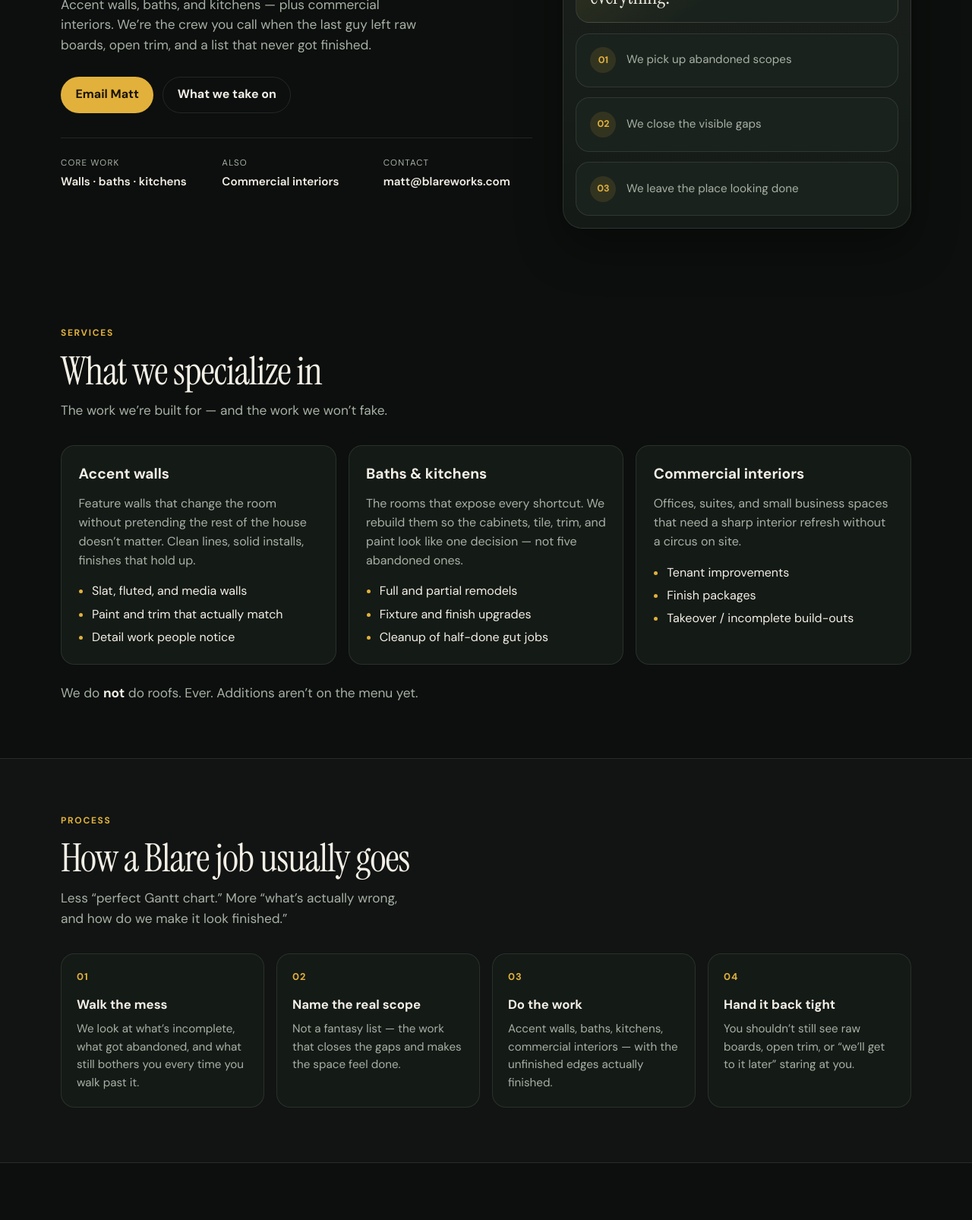
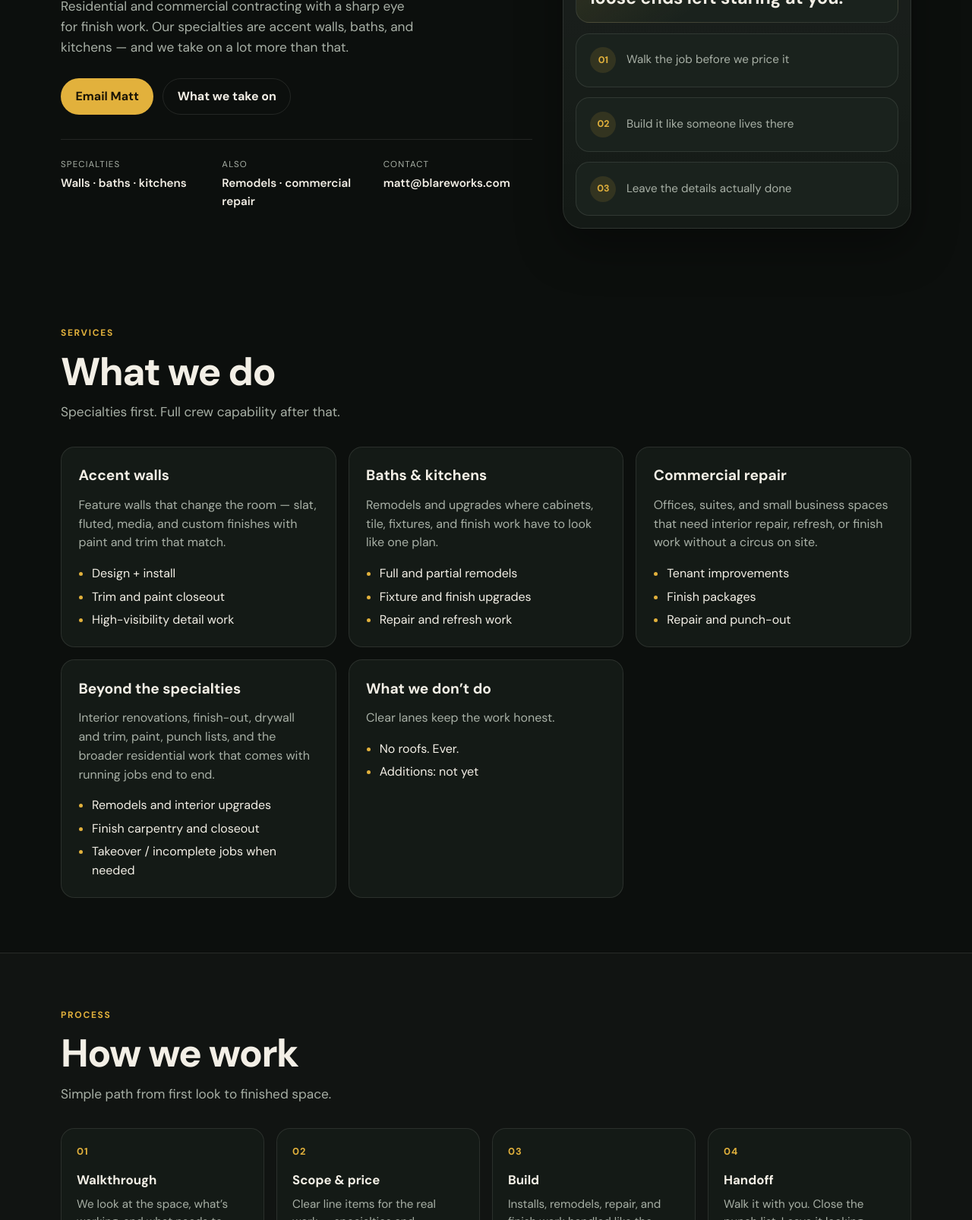
Before and after one commit to blaregroup/blareworks, a plain HTML site: page index.html in a window 1280 px wide. Shown: the part 292-1898 px from the top of the page at 76% size. Drawn offline with Linux system fonts and the light colour scheme.

Commit message:
Broaden Blare scope and ditch awkward title styling
Wider services beyond specialties, rename process heading, remove
Gantt line, switch section titles to bold DM Sans.

```diff
--- a/index.html
+++ b/index.html
@@ -4,14 +4,14 @@
   <meta charset="utf-8" />
   <meta name="viewport" content="width=device-width, initial-scale=1" />
   <title>Blare Contractor Group | Built Better</title>
-  <meta name="description" content="Blare Contractor Group — accent walls, baths, and kitchens, plus commercial interiors. We finish the incomplete work other crews leave behind." />
+  <meta name="description" content="Blare Contractor Group — residential and commercial contracting. Specialties in accent walls, baths, and kitchens. Clean installs, honest finish work." />
   <meta property="og:title" content="Blare Contractor Group" />
   <meta property="og:description" content="Built better." />
   <meta property="og:url" content="https://blareworks.com/" />
   <meta name="theme-color" content="#0c0f0d" />
   <link rel="preconnect" href="https://fonts.googleapis.com" />
   <link rel="preconnect" href="https://fonts.gstatic.com" crossorigin />
-  <link href="https://fonts.googleapis.com/css2?family=DM+Sans:ital,opsz,wght@0,9..40,400;0,9..40,500;0,9..40,600;0,9..40,700;1,9..40,400&family=Instrument+Serif:ital@0;1&display=swap" rel="stylesheet" />
+  <link href="https://fonts.googleapis.com/css2?family=DM+Sans:ital,opsz,wght@0,9..40,400;0,9..40,500;0,9..40,600;0,9..40,700;0,9..40,800;1,9..40,400&display=swap" rel="stylesheet" />
   <link rel="stylesheet" href="styles.css" />
 </head>
 <body>
@@ -46,19 +46,19 @@
         <div class="hero-copy">
           <p class="eyebrow">Blare Contractor Group · blareworks.com</p>
           <h1>Built <em>better.</em></h1>
-          <p class="lede">Accent walls, baths, and kitchens — plus commercial interiors. We’re the crew you call when the last guy left raw boards, open trim, and a list that never got finished.</p>
+          <p class="lede">Residential and commercial contracting with a sharp eye for finish work. Our specialties are accent walls, baths, and kitchens — and we take on a lot more than that.</p>
           <div class="hero-actions">
             <a class="btn btn-primary" href="#contact">Email Matt</a>
             <a class="btn btn-ghost" href="#services">What we take on</a>
           </div>
           <dl class="hero-stats">
             <div>
-              <dt>Core work</dt>
+              <dt>Specialties</dt>
               <dd>Walls · baths · kitchens</dd>
             </div>
             <div>
               <dt>Also</dt>
-              <dd>Commercial interiors</dd>
+              <dd>Remodels · commercial repair</dd>
             </div>
             <div>
               <dt>Contact</dt>
@@ -68,20 +68,20 @@
         </div>
         <aside class="hero-panel" aria-hidden="true">
           <div class="panel-card panel-main">
-            <span class="panel-kicker">How we see it</span>
-            <p>Half-finished trim is half-finished everything.</p>
+            <span class="panel-kicker">Standard</span>
+            <p>Clean installs. Honest finish. No loose ends left staring at you.</p>
           </div>
           <div class="panel-card panel-secondary">
             <span>01</span>
-            <p>We pick up abandoned scopes</p>
+            <p>Walk the job before we price it</p>
           </div>
           <div class="panel-card panel-secondary">
             <span>02</span>
-            <p>We close the visible gaps</p>
+            <p>Build it like someone lives there</p>
           </div>
           <div class="panel-card panel-secondary">
             <span>03</span>
-            <p>We leave the place looking done</p>
+            <p>Leave the details actually done</p>
           </div>
         </aside>
       </div>
@@ -91,39 +91,57 @@
       <div class="wrap">
         <div class="section-head">
           <p class="eyebrow">Services</p>
-          <h2>What we specialize in</h2>
-          <p class="section-lede">The work we’re built for — and the work we won’t fake.</p>
+          <h2>What we do</h2>
+          <p class="section-lede">Specialties first. Full crew capability after that.</p>
         </div>
         <div class="cards">
           <article class="card">
             <h3>Accent walls</h3>
-            <p>Feature walls that change the room without pretending the rest of the house doesn’t matter. Clean lines, solid installs, finishes that hold up.</p>
+            <p>Feature walls that change the room — slat, fluted, media, and custom finishes with paint and trim that match.</p>
             <ul>
-              <li>Slat, fluted, and media walls</li>
-              <li>Paint and trim that actually match</li>
-              <li>Detail work people notice</li>
+              <li>Design + install</li>
+              <li>Trim and paint closeout</li>
+              <li>High-visibility detail work</li>
             </ul>
           </article>
           <article class="card">
             <h3>Baths &amp; kitchens</h3>
-            <p>The rooms that expose every shortcut. We rebuild them so the cabinets, tile, trim, and paint look like one decision — not five abandoned ones.</p>
+            <p>Remodels and upgrades where cabinets, tile, fixtures, and finish work have to look like one plan.</p>
             <ul>
               <li>Full and partial remodels</li>
               <li>Fixture and finish upgrades</li>
-              <li>Cleanup of half-done gut jobs</li>
+              <li>Repair and refresh work</li>
             </ul>
           </article>
           <article class="card">
-            <h3>Commercial interiors</h3>
-            <p>Offices, suites, and small business spaces that need a sharp interior refresh without a circus on site.</p>
+            <h3>Commercial repair</h3>
+            <p>Offices, suites, and small business spaces that need interior repair, refresh, or finish work without a circus on site.</p>
             <ul>
               <li>Tenant improvements</li>
               <li>Finish packages</li>
-              <li>Takeover / incomplete build-outs</li>
+              <li>Repair and punch-out</li>
             </ul>
           </article>
         </div>
-        <p class="section-lede" style="margin-top:1.5rem;max-width:46ch">We do <strong style="color:var(--text)">not</strong> do roofs. Ever. Additions aren’t on the menu yet.</p>
+        <div class="cards" style="margin-top:1rem">
+          <article class="card">
+            <h3>Beyond the specialties</h3>
+            <p>Interior renovations, finish-out, drywall and trim, paint, punch lists, and the broader residential work that comes with running jobs end to end.</p>
+            <ul>
+              <li>Remodels and interior upgrades</li>
+              <li>Finish carpentry and closeout</li>
+              <li>Takeover / incomplete jobs when needed</li>
+            </ul>
+          </article>
+          <article class="card">
+            <h3>What we don’t do</h3>
+            <p>Clear lanes keep the work honest.</p>
+            <ul>
+              <li>No roofs. Ever.</li>
+              <li>Additions: not yet</li>
+            </ul>
+          </article>
+        </div>
       </div>
     </section>
 
@@ -131,25 +149,25 @@
       <div class="wrap">
         <div class="section-head">
           <p class="eyebrow">Process</p>
-          <h2>How a Blare job usually goes</h2>
-          <p class="section-lede">Less “perfect Gantt chart.” More “what’s actually wrong, and how do we make it look finished.”</p>
+          <h2>How we work</h2>
+          <p class="section-lede">Simple path from first look to finished space.</p>
         </div>
         <ol class="steps">
           <li>
-            <h3>Walk the mess</h3>
-            <p>We look at what’s incomplete, what got abandoned, and what still bothers you every time you walk past it.</p>
+            <h3>Walkthrough</h3>
+            <p>We look at the space, what’s working, and what needs to change.</p>
           </li>
           <li>
-            <h3>Name the real scope</h3>
-            <p>Not a fantasy list — the work that closes the gaps and makes the space feel done.</p>
+            <h3>Scope &amp; price</h3>
+            <p>Clear line items for the real work — specialties and everything around them.</p>
           </li>
           <li>
-            <h3>Do the work</h3>
-            <p>Accent walls, baths, kitchens, commercial interiors — with the unfinished edges actually finished.</p>
+            <h3>Build</h3>
+            <p>Installs, remodels, repair, and finish work handled like the details matter.</p>
           </li>
           <li>
-            <h3>Hand it back tight</h3>
-            <p>You shouldn’t still see raw boards, open trim, or “we’ll get to it later” staring at you.</p>
+            <h3>Handoff</h3>
+            <p>Walk it with you. Close the punch list. Leave it looking finished.</p>
           </li>
         </ol>
       </div>
@@ -159,25 +177,25 @@
       <div class="wrap">
         <div class="section-head">
           <p class="eyebrow">Work</p>
-          <h2>Jobs we like</h2>
-          <p class="section-lede">Photo gallery coming. Until then, this is the book we’re building.</p>
+          <h2>Project types</h2>
+          <p class="section-lede">Photo gallery coming. This is the range we’re building in public.</p>
         </div>
         <div class="work-grid">
           <article>
-            <h3>Takeover jobs</h3>
-            <p>Someone else started it, stalled it, or got fired. We figure out what’s left and finish it properly.</p>
+            <h3>Accent walls &amp; feature finishes</h3>
+            <p>High-visibility installs where craft is the whole point.</p>
           </article>
           <article>
-            <h3>Honey-do lists that got out of hand</h3>
-            <p>The pile of “small” unfinished items that quietly ruins how the whole house feels.</p>
+            <h3>Baths &amp; kitchens</h3>
+            <p>Rooms that have to look intentional when you’re done walking through them.</p>
           </article>
           <article>
-            <h3>Accent walls &amp; feature finishes</h3>
-            <p>High-visibility work where the last 10% of craft is the whole point.</p>
+            <h3>Residential interiors</h3>
+            <p>Remodels, upgrades, finish carpentry, and the work that ties a house back together.</p>
           </article>
           <article>
-            <h3>Baths, kitchens, commercial interiors</h3>
-            <p>Rooms that have to look intentional when you’re done walking through them.</p>
+            <h3>Commercial repair</h3>
+            <p>Interior repair and refresh for spaces that need to stay usable.</p>
           </article>
         </div>
       </div>
@@ -187,11 +205,11 @@
       <div class="wrap about-grid">
         <div>
           <p class="eyebrow">About</p>
-          <h2>Unfinished details aren’t details.</h2>
+          <h2>Contractor group. Real finish standard.</h2>
         </div>
         <div class="about-copy">
-          <p>Unpainted boards and open trim don’t read as “in progress.” They read as unfinished everything else — a window into the house, and the life inside it. We take those eyesores seriously.</p>
-          <p>Blare is for the projects that need a closer: accent walls, baths, kitchens, commercial interiors, and the work other crews left hanging. We’re not pitching ourselves as the tightest schedule on earth. We’re the crew that makes it look finished.</p>
+          <p>Blare Contractor Group handles residential and commercial work with specialties in accent walls, baths, and kitchens. We’re built for installs and remodels that have to look right when the tools leave.</p>
+          <p>We’re also good at closing gaps other crews leave behind — unfinished trim, open boards, punch lists that never ended. That’s part of the work, not the whole story.</p>
         </div>
       </div>
     </section>
@@ -200,8 +218,8 @@
       <div class="wrap contact-panel">
         <div>
           <p class="eyebrow">Contact</p>
-          <h2>Tell us what’s incomplete.</h2>
-          <p class="section-lede">Send the address, a few photos, and what’s been left hanging. Matt will follow up.</p>
+          <h2>Tell us about the job.</h2>
+          <p class="section-lede">Send the address, a few photos, and what you want done. Matt will follow up.</p>
         </div>
         <div class="contact-actions">
           <a class="btn btn-primary btn-lg" href="mailto:matt@blareworks.com?subject=Project%20inquiry%20%E2%80%94%20Blare%20Contractor%20Group">Email matt@blareworks.com</a>
--- a/styles.css
+++ b/styles.css
@@ -12,7 +12,7 @@
   --radius: 18px;
   --wrap: 1120px;
   --font: "DM Sans", system-ui, sans-serif;
-  --display: "Instrument Serif", Georgia, serif;
+  --display: "DM Sans", system-ui, sans-serif;
 }
 
 *, *::before, *::after { box-sizing: border-box; }
@@ -112,9 +112,9 @@ a:hover { color: #f0c65a; }
 }
 .hero h1, .section h2, .contact h2 {
   font-family: var(--display);
-  font-weight: 400;
-  letter-spacing: -0.02em;
-  line-height: 1.05;
+  font-weight: 750;
+  letter-spacing: -0.03em;
+  line-height: 1.08;
   margin: 0;
 }
 .hero h1 { font-size: clamp(3rem, 7vw, 5.2rem); max-width: 10ch; }
@@ -185,7 +185,7 @@ a:hover { color: #f0c65a; }
   letter-spacing: .12em; text-transform: uppercase;
 }
 .panel-main p {
-  margin: 0; font-family: var(--display); font-size: 1.7rem; line-height: 1.15;
+  margin: 0; font-family: var(--display); font-size: 1.45rem; font-weight: 700; line-height: 1.2;
 }
 .panel-secondary {
   display: grid; grid-template-columns: auto 1fr; gap: .85rem; align-items: center;
```
